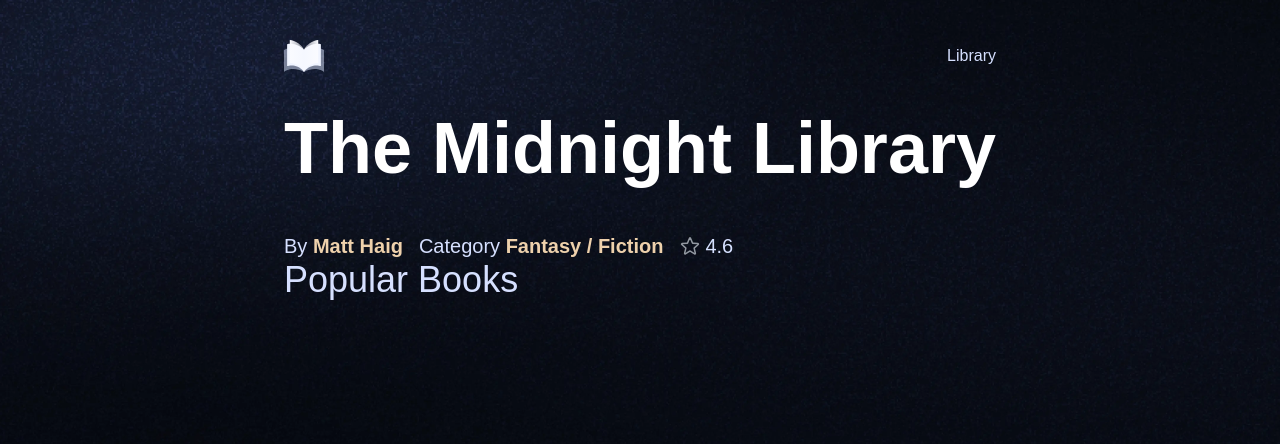
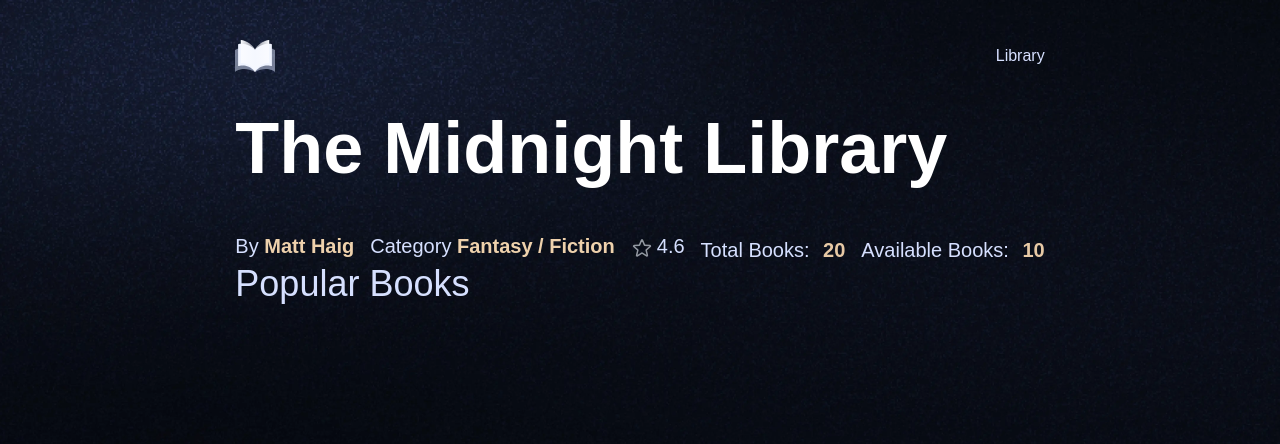
Before and after one commit to husen004/university-library, a Next.js app: page / in a window 1280 px wide. Shown: the top 444 px of the page. Built offline with nearby package versions, Linux system fonts and the light colour scheme; a web font is replaced by a local one.

Commit message:
bug fixed

```diff
--- a/app/(root)/page.tsx
+++ b/app/(root)/page.tsx
@@ -4,7 +4,7 @@ import { sampleBooks } from '@/constants'
 
 const Home = () => (
   <>
-    <BookOverview { ...sampleBooks[0] } />
+    <BookOverview {...sampleBooks[0]} />
 
     <BookList title="Latest" books={sampleBooks} containerClassName="mt-28" />
   </>
--- a/components/BookOverview.tsx
+++ b/components/BookOverview.tsx
@@ -1,7 +1,7 @@
 import Image from 'next/image'
 import React from 'react'
 
-const BookOverview = ({ title, author, genre, rating, total, total_copies, available_copies, description, color, cover }: Book) => {
+const BookOverview = ({ title, author, genre, rating, totalCopies, availableCopies, description, color, cover }: Book) => {
   return (
     <section className='book-overview'>
         <div className='flex flex-1 flex-col gap-5'>
@@ -23,8 +23,11 @@ const BookOverview = ({ title, author, genre, rating, total, total_copies, avail
               <p className=''>{rating}</p>
             </div>
 
+            <div className='book-copies'>
+              <p>Total Books: <span>{totalCopies}</span></p>
+              <p>Available Books: <span>{availableCopies}</span></p>
+            </div>
           </div>
-
         </div>
     </section>
   )
--- a/types.d.ts
+++ b/types.d.ts
@@ -4,9 +4,8 @@ interface Book {
     author: string;
     genre: string;
     rating: number;
-    total: string;
-    total_copies: number;
-    available_copies: number;
+    totalCopies: number;
+    availableCopies: number;
     description: string;
     color: string;
     cover: string;
```
